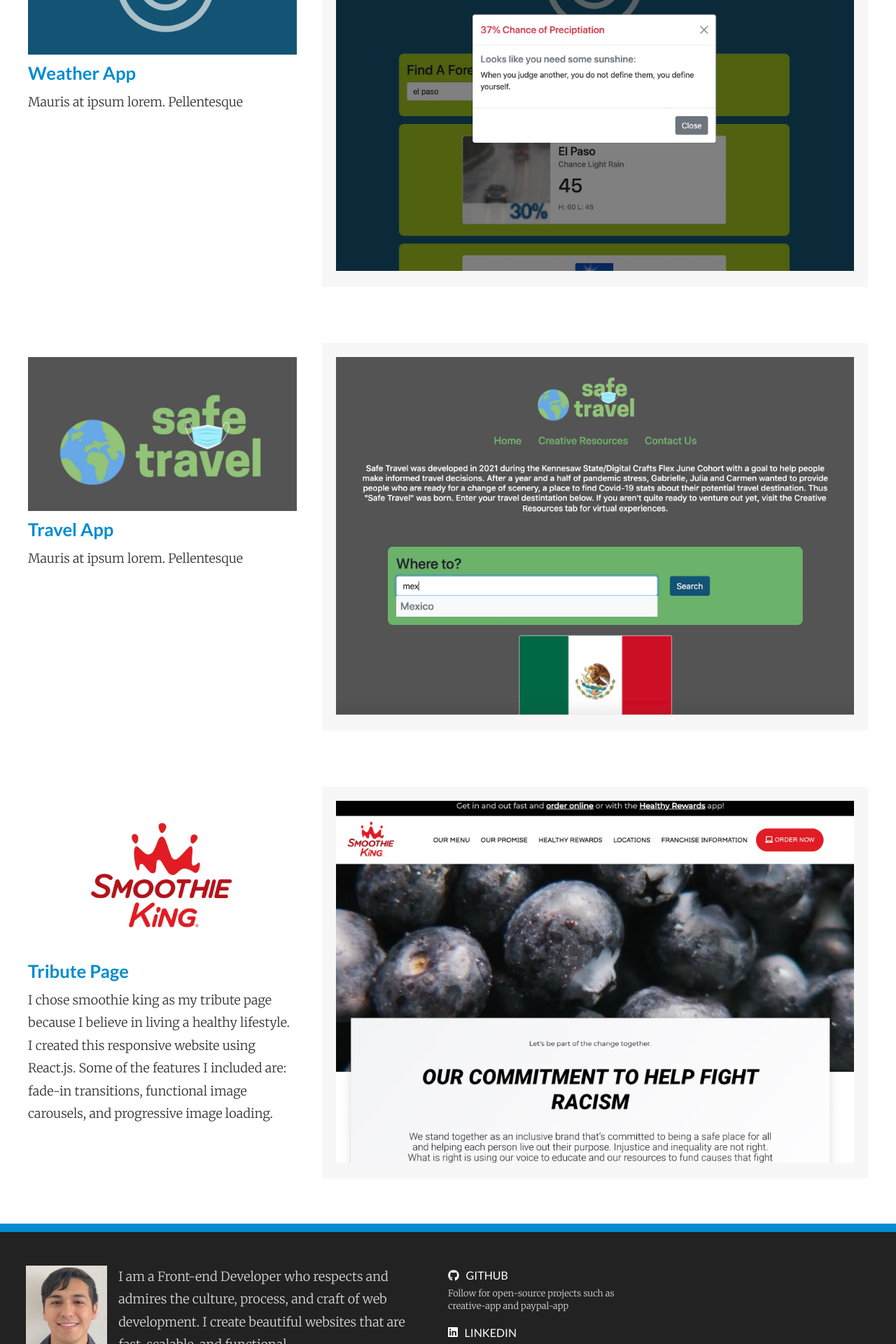
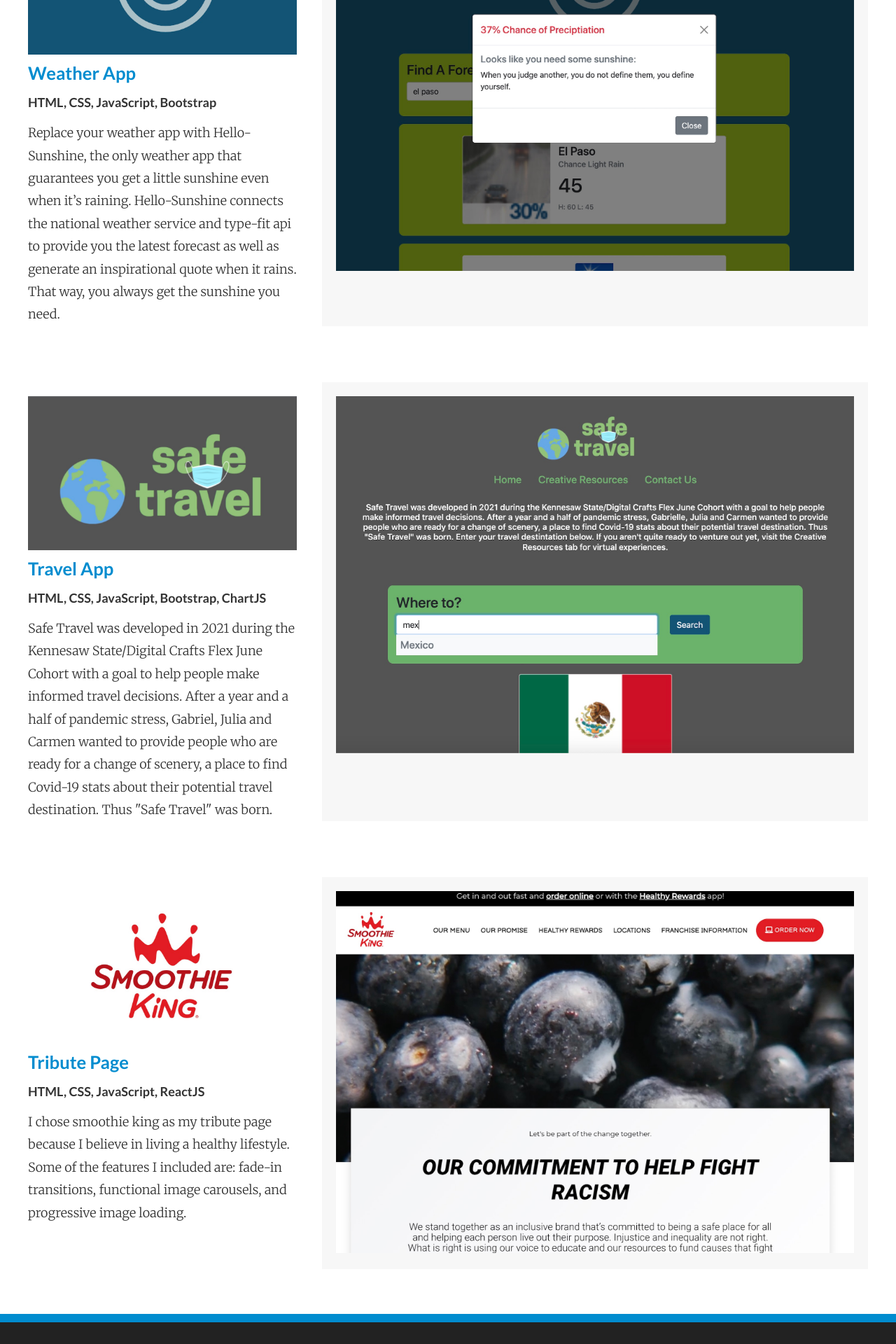
Before and after one commit to lopezg3000/LopezgPortfolio, a React (Create React App) app: page /home in a window 1280 px wide. Shown: the part 1160-3080 px from the top of the page at 70% size. Built offline with nearby package versions, Linux system fonts and the light colour scheme.

Commit message:
added project skills and descriptions

```diff
--- a/src/common/Card.jsx
+++ b/src/common/Card.jsx
@@ -3,7 +3,7 @@ import Image from '../common/Image';
 import Content from '../common/Content';
 
 
-const Card = ({ cardImagePath, cardHeadline, cardDescription, link }) => {
+const Card = ({ cardImagePath, cardHeadline, cardDescription, link, skills }) => {
     // const [] = styles; -once I create the styles I will add them to html tags
 
     return (
@@ -14,6 +14,7 @@ const Card = ({ cardImagePath, cardHeadline, cardDescription, link }) => {
                     headline={cardHeadline}
                     description={cardDescription}
                     link={link}
+                    skills={skills}
                 />
             </div>
         </div>
--- a/src/common/Content.jsx
+++ b/src/common/Content.jsx
@@ -4,7 +4,7 @@ import { FontAwesomeIcon } from '@fortawesome/react-fontawesome';
 //if there is a headline prop passed then render h3
 //if there is a link prop passed then render anchor tag else render headline
 
-const Content = ({ headline, description, link, icon }) => {
+const Content = ({ headline, description, link, icon, skills }) => {
     return (
         <div className='content'>
             {icon && <FontAwesomeIcon className='fa' icon={icon} />}
@@ -16,6 +16,7 @@ const Content = ({ headline, description, link, icon }) => {
                         </a>
                     ) : headline}
                 </h3>}
+            {skills && <p><b>{skills}</b></p>}
             <p>{description}</p>
         </div>
     );
--- a/src/components/home/FeaturedWork.jsx
+++ b/src/components/home/FeaturedWork.jsx
@@ -24,21 +24,24 @@ const FeaturedWork = () => {
                 cardImagePath={HelloSunshineLogo}
                 cardHeadline='Weather App'
                 link='https://hellosunshine.netlify.app'
-                cardDescription='Mauris at ipsum lorem. Pellentesque'
+                skills="HTML, CSS, JavaScript, Bootstrap"
+                cardDescription='Replace your weather app with Hello-Sunshine, the only weather app that guarantees you get a little sunshine even when it’s raining. Hello-Sunshine connects the national weather service and type-fit api to provide you the latest forecast as well as generate an inspirational quote when it rains. That way, you always get the sunshine you need.'
                 imagePath={HelloSunshineScreenshot}
             />
             <Project
                 cardImagePath={SafeTravelsLogo}
                 cardHeadline='Travel App'
                 link='https://safetravel-s.netlify.app'
-                cardDescription='Mauris at ipsum lorem. Pellentesque'
+                skills='HTML, CSS, JavaScript, Bootstrap, ChartJS'
+                cardDescription='Safe Travel was developed in 2021 during the Kennesaw State/Digital Crafts Flex June Cohort with a goal to help people make informed travel decisions. After a year and a half of pandemic stress, Gabriel, Julia and Carmen wanted to provide people who are ready for a change of scenery, a place to find Covid-19 stats about their potential travel destination. Thus "Safe Travel" was born.'
                 imagePath={SafeTravelsScreenshot}
             />
             <Project
                 cardImagePath={SmoothieKingLogo}
                 cardHeadline='Tribute Page'
                 link='https://smoothiekingclone.netlify.app'
-                cardDescription='I chose smoothie king as my tribute page because I believe in living a healthy lifestyle. I created this responsive website using React.js. Some of the features I included are: fade-in transitions, functional image carousels, and progressive image loading.'
+                skills='HTML, CSS, JavaScript, ReactJS'
+                cardDescription='I chose smoothie king as my tribute page because I believe in living a healthy lifestyle. Some of the features I included are: fade-in transitions, functional image carousels, and progressive image loading.'
                 imagePath={SmoothieKingScreenshot}
             />
 
```
